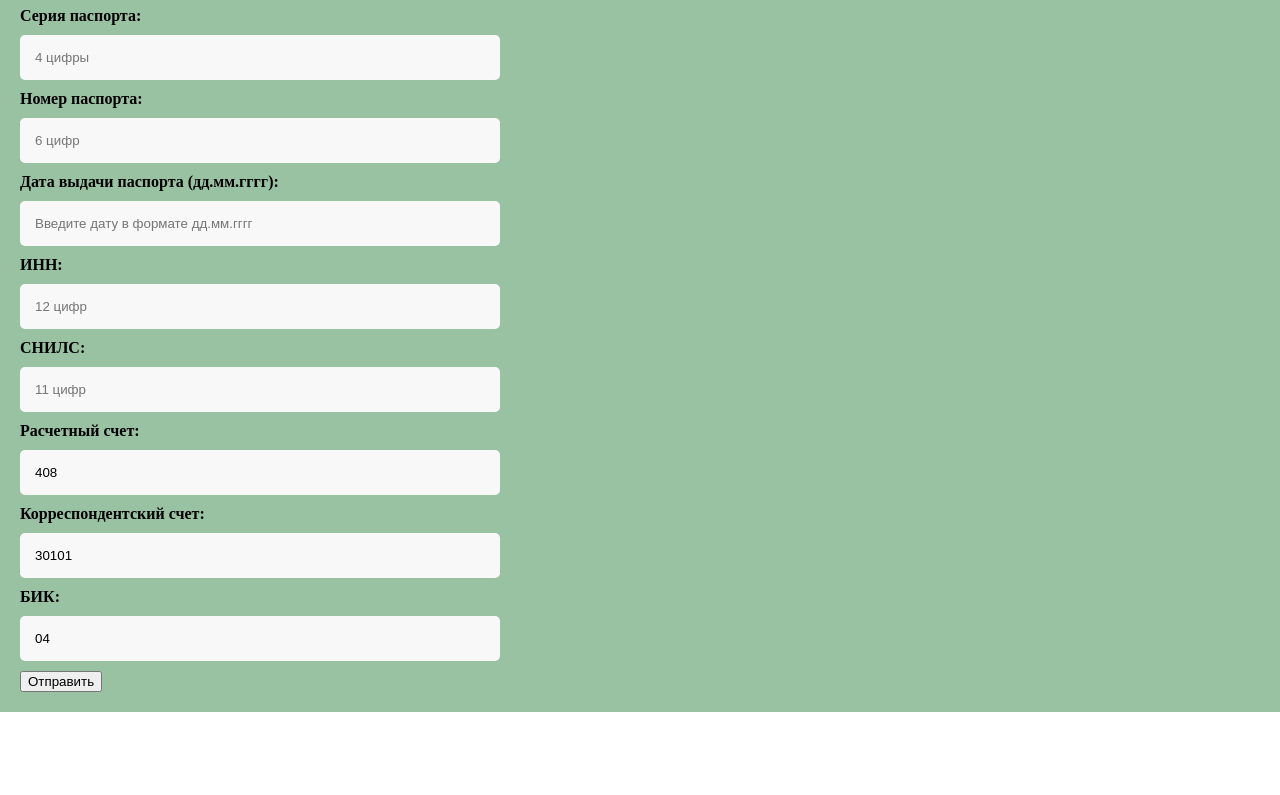
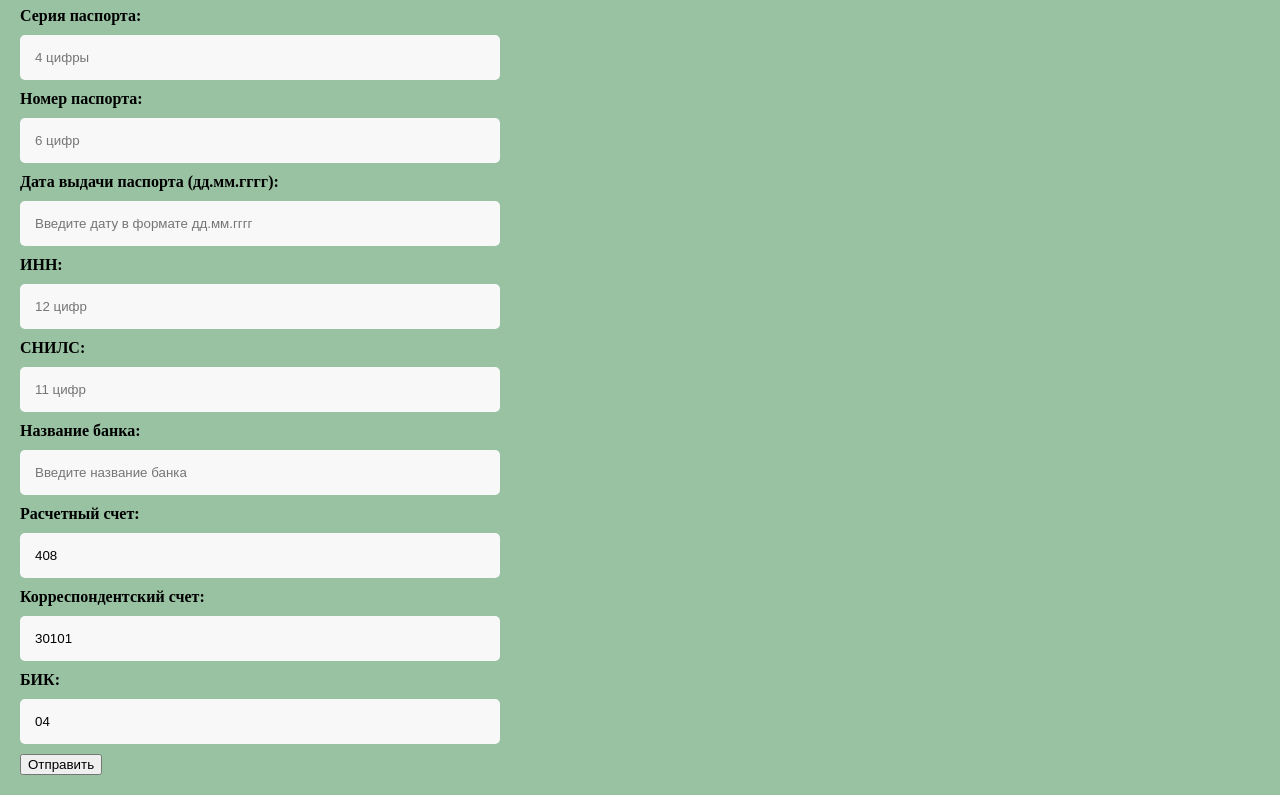
Before and after one commit to megatomas/operator_fl, a plain HTML site: page index.html in a window 1280 px wide. Shown: the part 843-1638 px from the top of the page. Before the commit the page ends 1555 px from the top, so only its background shows below. Drawn offline with nearby package versions, Linux system fonts and the light colour scheme; a script that the page names is missing.

Commit message:
Update index.html

```diff
--- a/index.html
+++ b/index.html
@@ -82,6 +82,9 @@
         <input type="text" id="snils_fl" name="snils_fl" required pattern="[0-9]{3}-[0-9]{3}-[0-9]{3} [0-9]{2}" placeholder="11 цифр">
         <br>
 
+        <label for="name_bank">Название банка:</label>
+        <input type="text" id="name_bank" name="name_bank" required pattern="[0-9а-яА-Яa-zA-Z]+" placeholder="Введите название банка">
+        <br>
 
         <label for="rs_fl">Расчетный счет:</label>
         <input type="text" id="rs_fl" name="rs_fl" required pattern="408[0-9]{17}" placeholder="Введите расчетный счет (20 цифр)" value="408">
```
